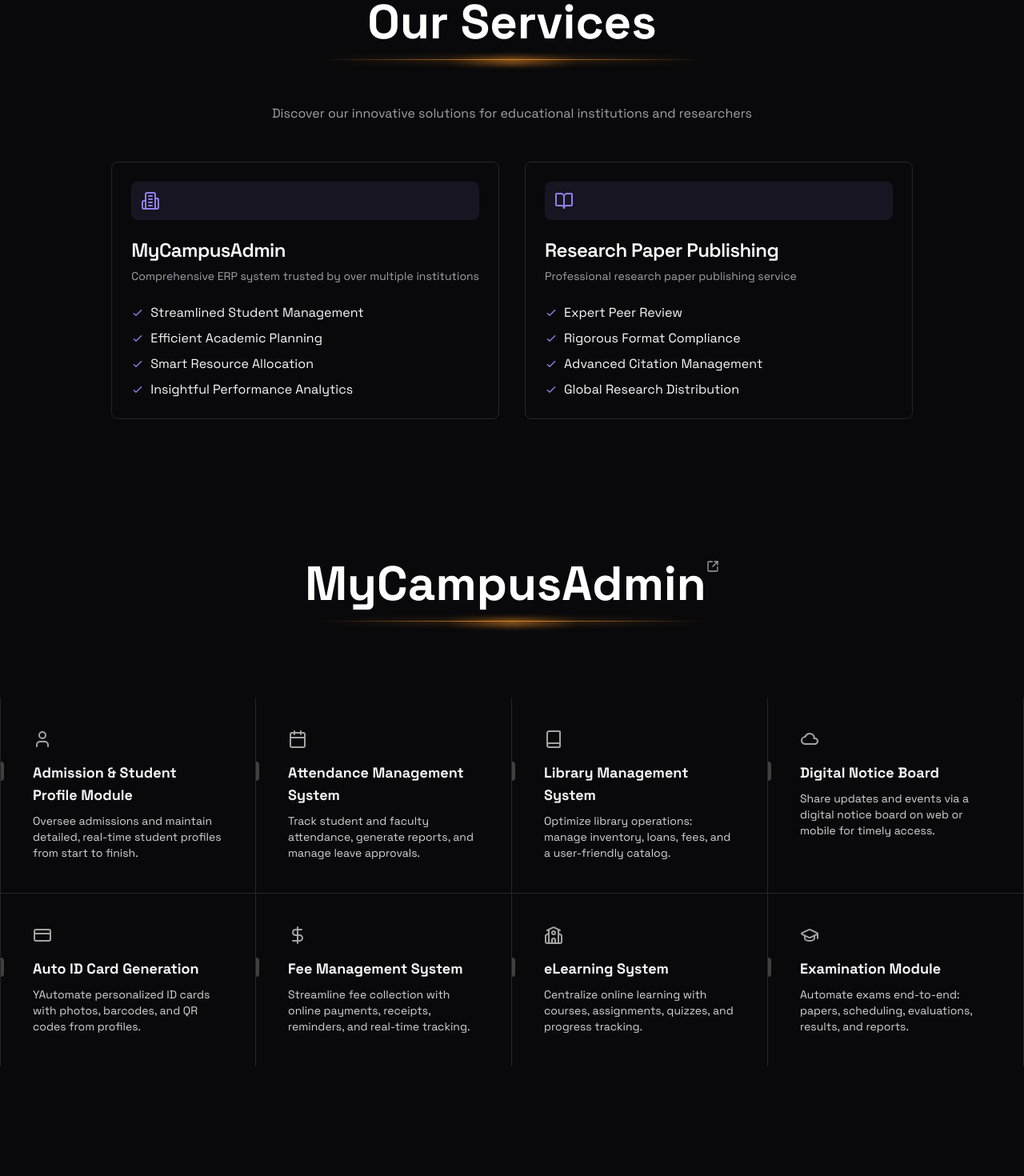
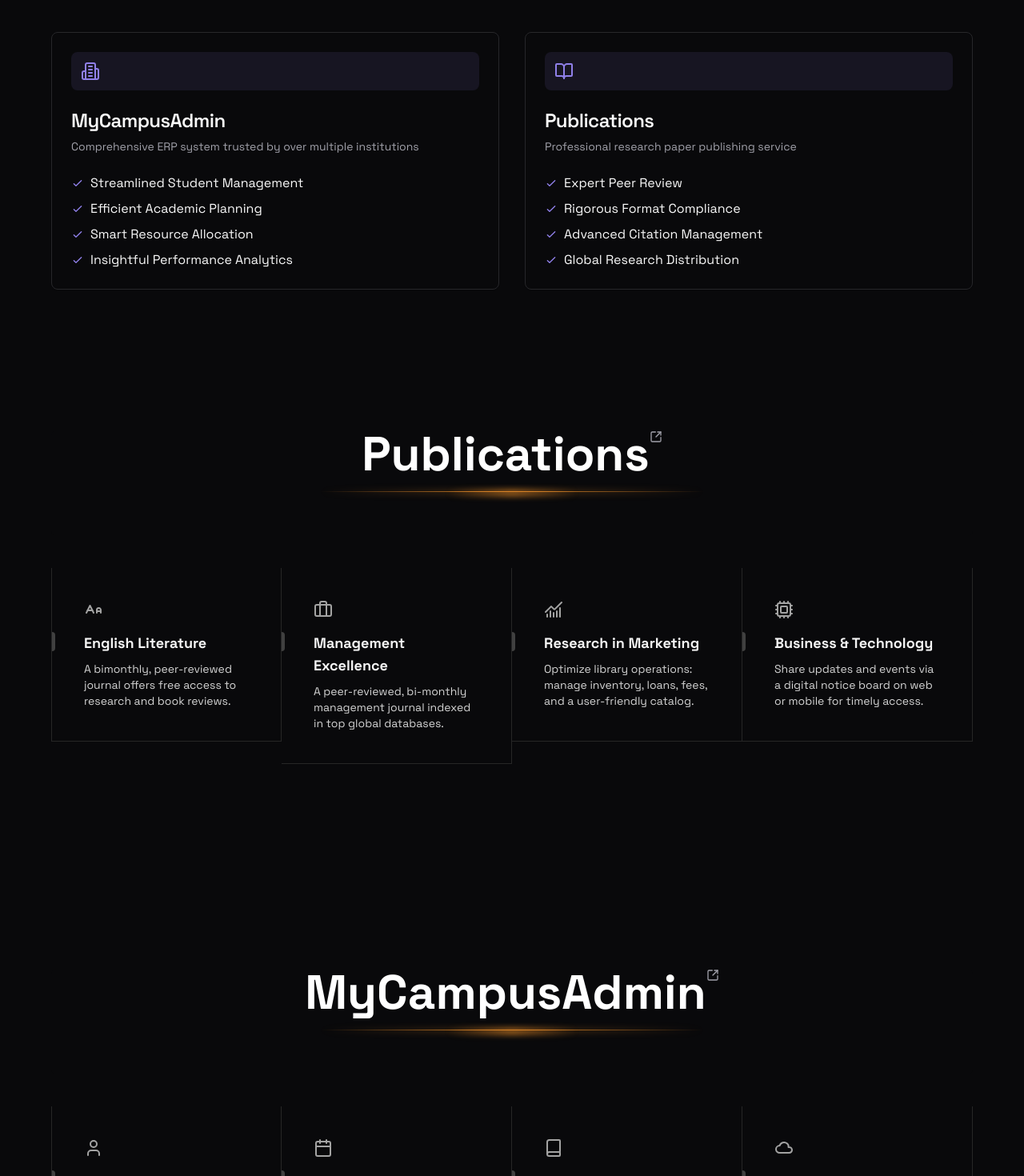
Before and after one commit to semideus-dev/techmindresearch, a Next.js app: page / in a window 1280 px wide. Shown: the part 940-2410 px from the top of the page at 80% size. Built offline with nearby package versions, Linux system fonts and the light colour scheme.

Commit message:
final v2

```diff
--- a/src/app/page.tsx
+++ b/src/app/page.tsx
@@ -2,6 +2,7 @@
 import { MyCampsAdmin } from "@/components/mca";
 import Navbar from "@/components/navbar";
 import { Products } from "@/components/products";
+import { Publications } from "@/components/publications";
 
 export default function Home() {
   return (
@@ -9,6 +10,7 @@
       <Navbar />
       <Hero />
       <Products />
+      <Publications />
       <MyCampsAdmin />
     </main>
   );
--- a/src/components/mca.tsx
+++ b/src/components/mca.tsx
@@ -15,7 +15,7 @@
 
 export function MyCampsAdmin() {
   return (
-    <div className="my-10 mt-44 flex flex-col" id="mca">
+    <div className="my-10 mt-44 flex flex-col w-[90%]" id="mca">
       <Header header="MyCampusAdmin" link="https://www.mycampusadmin.com/" />
       <Features />
       <div className="my-24 flex flex-col">
--- a/src/components/navbar.tsx
+++ b/src/components/navbar.tsx
@@ -1,13 +1,24 @@
+import Link from "next/link";
+
 export default function Navbar() {
   return (
     <div className="w-full flex-1 items-center">
-      <nav className="z-50 flex w-full items-center justify-center p-4 pt-10 backdrop-blur-md">
+      <nav className="fixed z-50 flex w-full flex-col items-center py-4 justify-center gap-4 md:justify-between md:flex-row md:gap-0 md:py-6 md:px-10 backdrop-blur-md">
         <img
           src="/assets/alt-logo.png"
           alt="Techmind Logo"
           width={150}
           height={50}
         />
+        <div className="flex items-center justify-center gap-5 text-sm md:text-base">
+          <Link href="#products">Services</Link>
+          <Link href="https://techmindresearch.org/" target="_blank">
+            Publications
+          </Link>
+          <Link href="https://www.mycampusadmin.com/" target="_blank">
+            MyCampusAdmin
+          </Link>
+        </div>
       </nav>
     </div>
   );
--- a/src/components/products.tsx
+++ b/src/components/products.tsx
@@ -28,7 +28,7 @@
       href: "https://www.mycampusadmin.com/",
     },
     {
-      title: "Research Paper Publishing",
+      title: "Publications",
       description: "Professional research paper publishing service",
       icon: BookOpen,
       features: [
@@ -42,7 +42,7 @@
   ];
 
   return (
-    <section id="products">
+    <section id="products" className="w-[90%]">
       <div className="">
         <motion.div
           initial={{ opacity: 0 }}
@@ -52,12 +52,8 @@
           className="mb-12 text-center"
         >
           <Header header="Our Services" />
-          <p className="mx-auto max-w-2xl text-sm text-muted-foreground sm:text-base">
-            Discover our innovative solutions for educational institutions and
-            researchers
-          </p>
         </motion.div>
-        <div className="grid gap-8 md:grid-cols-2">
+        <div className="grid grid-cols-1 md:grid-cols-2 gap-8">
           {products.map((product, index) => (
             <motion.div
               key={product.title}
@@ -66,9 +62,10 @@
               viewport={{ once: true }}
               transition={{ duration: 0.5, delay: index * 0.2 }}
             >
+
               <Card className="h-full">
                 <CardHeader>
-                  <div className="mb-4 inline-block rounded-lg bg-primary/10 p-3">
+                  <div className="mb-4 rounded-lg bg-primary/10 p-3">
                     <product.icon className="h-6 w-6 text-primary" />
                   </div>
                   <CardTitle className="text-xl sm:text-2xl">
--- /dev/null
+++ b/src/components/publications.tsx
@@ -0,0 +1,106 @@
+"use client";
+
+import { Header } from "./header";
+import { cn } from "@/lib/utils";
+import {
+  ALargeSmall,
+  Briefcase,
+  ChartNoAxesCombined,
+  Cpu,
+
+} from "lucide-react";
+import Link from "next/link";
+
+export function Publications() {
+  return (
+    <div className="my-10 mt-44 flex w-[90%] flex-col" id="publications">
+      <Header header="Publications" link="https://techmindresearch.org/" />
+      <Features />
+    </div>
+  );
+}
+
+export function Features() {
+  const features = [
+    {
+      title: "English Literature",
+      description:
+        "A bimonthly, peer-reviewed journal offers free access to research and book reviews.",
+      icon: <ALargeSmall />,
+      link: "https://techmindresearch.org/index.php/jell",
+    },
+    {
+      title: "Management Excellence",
+      description:
+        "A peer-reviewed, bi-monthly management journal indexed in top global databases.",
+      icon: <Briefcase />,
+      link: "https://techmindresearch.org/index.php/ijme",
+    },
+    {
+      title: "Research in Marketing",
+      description:
+        "Optimize library operations: manage inventory, loans, fees, and a user-friendly catalog.",
+      icon: <ChartNoAxesCombined />,
+      link: "https://techmindresearch.org/index.php/jorm",
+    },
+    {
+      title: "Business & Technology",
+      description:
+        "Share updates and events via a digital notice board on web or mobile for timely access.",
+      icon: <Cpu />,
+      link: "https://techmindresearch.org/index.php/ijrbt",
+    },
+  ];
+  return (
+    <div className="relative z-10 mx-auto grid max-w-7xl grid-cols-1 py-10 md:grid-cols-2 lg:grid-cols-4">
+      {features.map((feature, index) => (
+        <Feature key={feature.title} {...feature} index={index} />
+      ))}
+    </div>
+  );
+}
+
+const Feature = ({
+  title,
+  description,
+  icon,
+  link,
+  index,
+}: {
+  title: string;
+  description: string;
+  icon: React.ReactNode;
+  index: number;
+  link: string;
+}) => {
+  return (
+    <Link href={link} target="_blank" className="m-0 p-0">
+      <div
+        className={cn(
+          "group/feature relative flex flex-col py-10 dark:border-neutral-800 lg:border-r",
+          (index === 0 || index === 4) && "dark:border-neutral-800 lg:border-l",
+          index < 4 && "dark:border-neutral-800 lg:border-b",
+        )}
+      >
+        {index < 4 && (
+          <div className="pointer-events-none absolute inset-0 h-full w-full bg-gradient-to-t from-neutral-100 to-transparent opacity-0 transition duration-200 group-hover/feature:opacity-100 dark:from-neutral-800" />
+        )}
+        {index >= 4 && (
+          <div className="pointer-events-none absolute inset-0 h-full w-full bg-gradient-to-b from-neutral-100 to-transparent opacity-0 transition duration-200 group-hover/feature:opacity-100 dark:from-neutral-800" />
+        )}
+        <div className="relative z-10 mb-4 px-10 text-neutral-600 dark:text-neutral-400">
+          {icon}
+        </div>
+        <div className="relative z-10 mb-2 px-10 text-lg font-bold">
+          <div className="absolute inset-y-0 left-0 h-6 w-1 origin-center rounded-br-full rounded-tr-full bg-neutral-300 transition-all duration-200 group-hover/feature:h-8 group-hover/feature:bg-primary dark:bg-neutral-700" />
+          <span className="inline-block text-neutral-800 transition duration-200 group-hover/feature:translate-x-2 dark:text-neutral-100">
+            {title}
+          </span>
+        </div>
+        <p className="relative z-10 max-w-xs px-10 text-sm text-neutral-600 dark:text-neutral-300">
+          {description}
+        </p>
+      </div>
+    </Link>
+  );
+};
```
Also changed, not shown: 1 other file (tests, documents, lock files or other folders).
